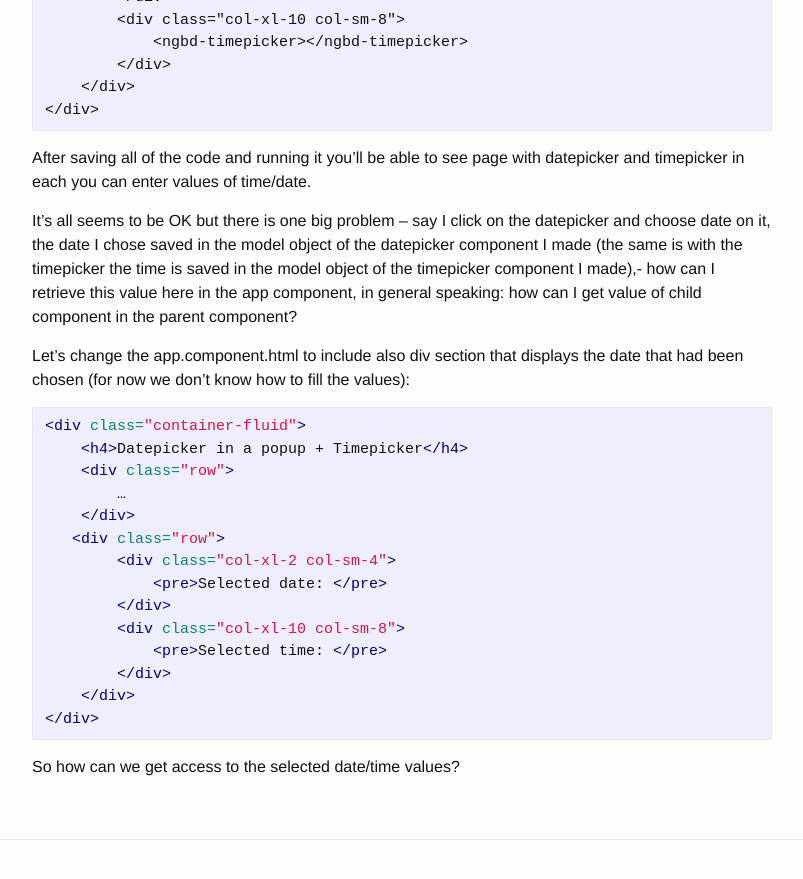
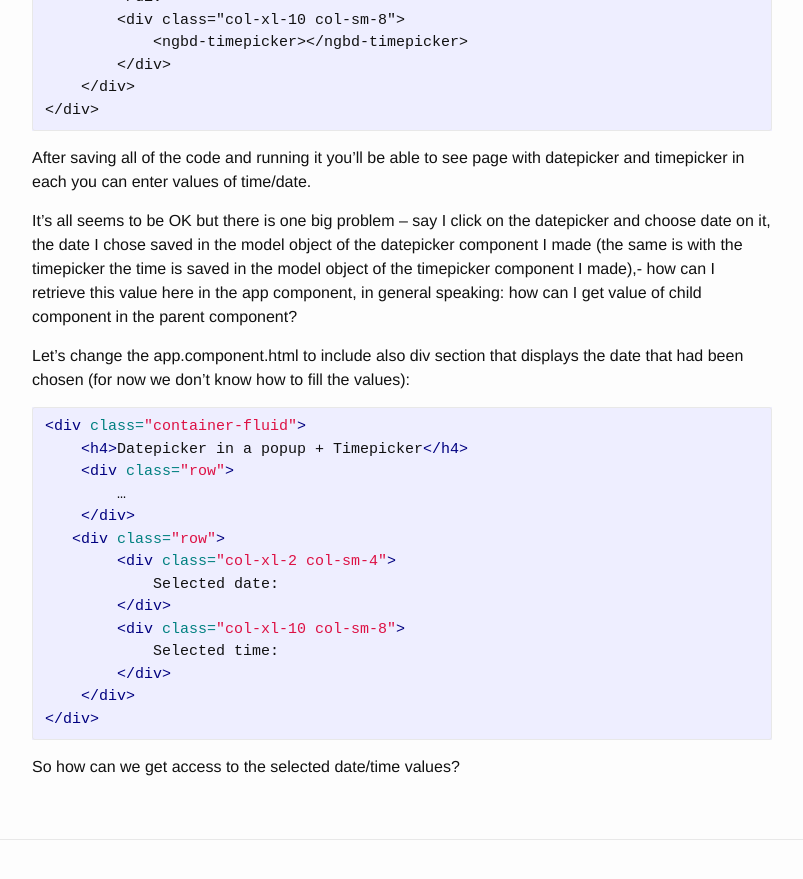
Before and after one commit to meir-ohayon/meir-ohayon.github.io, a Jekyll site: the page built from _posts/2018-02-07-angular-ViewChild-and-ViewChildren-by-example.md, in a window 1280 px wide and 900 px high, scrolled down 3477 px. Shown: the top 879 px of the window, without its empty margins (238-1041 px from the left). Built offline with Jekyll 4.4.1, drawn with Linux system fonts in a browser that asks for light colours; comment, search, counter and statistics services are not loaded.

Commit message:
Update 2018-02-07-angular-ViewChild-and-ViewChildren-by-example.md

```diff
--- a/_posts/2018-02-07-angular-ViewChild-and-ViewChildren-by-example.md
+++ b/_posts/2018-02-07-angular-ViewChild-and-ViewChildren-by-example.md
@@ -150,10 +150,10 @@ Let's change the app.component.html to include also div section that displays th
     </div>
    <div class="row">
         <div class="col-xl-2 col-sm-4">
-            <pre>Selected date: {{ WHAT DO I NEED HERE? }}</pre>
+            Selected date: {{ WHAT DO I NEED HERE? }}
         </div>
         <div class="col-xl-10 col-sm-8">
-            <pre>Selected time: {{ WHAT DO I NEED HERE? }}</pre>
+            Selected time: {{ WHAT DO I NEED HERE? }}
         </div>
     </div>
 </div>
```
